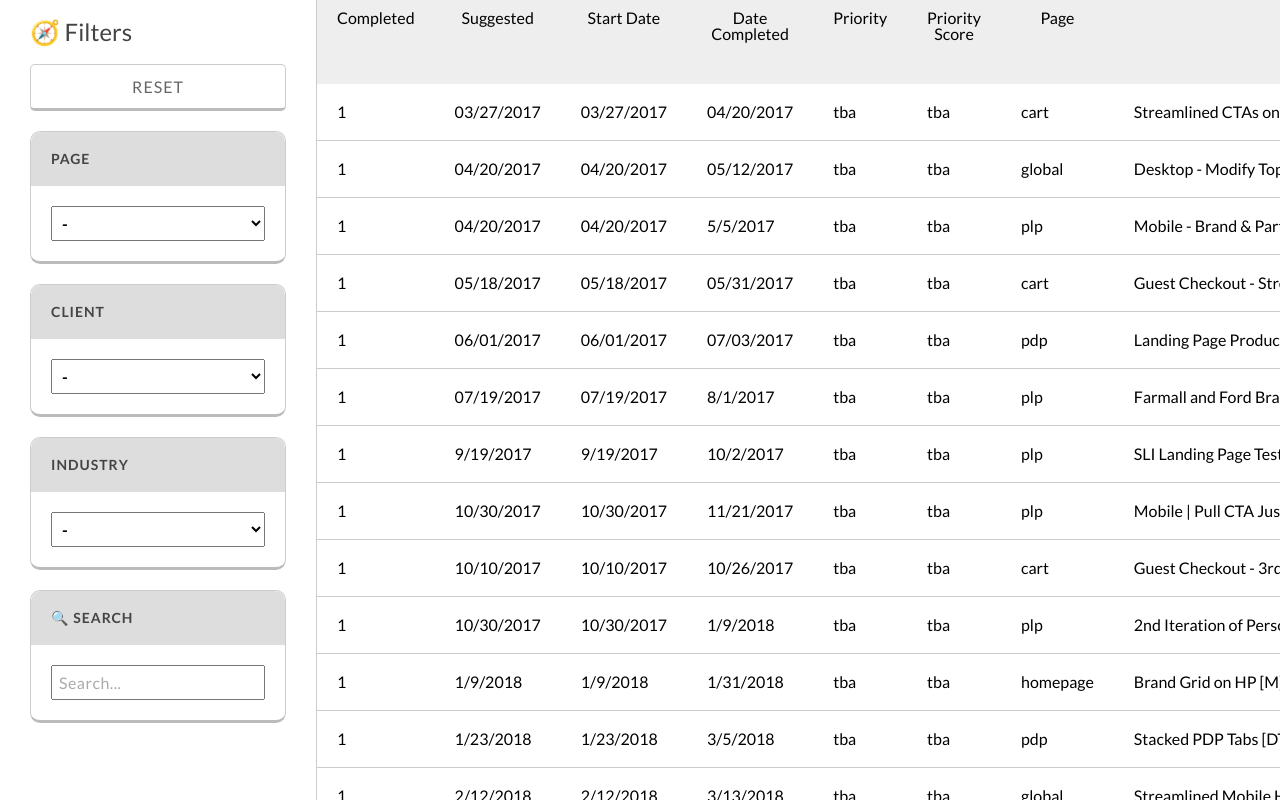
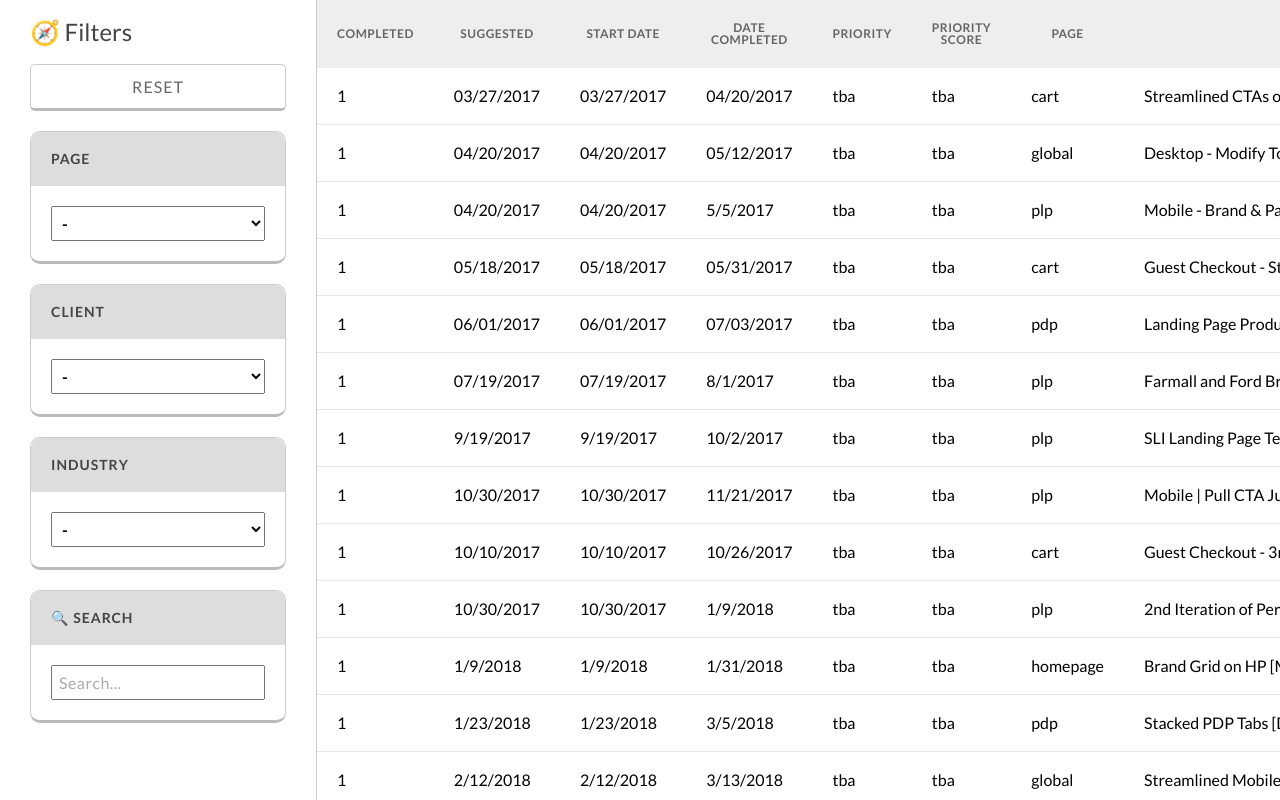
Before and after one commit to jonathantcallahan/cro-database, a React (Create React App) app in the folder cro-database-client/: page / in a window 1280 px wide. Built offline with nearby package versions, Linux system fonts and the light colour scheme.

Commit message:
styling updates

```diff
--- a/cro-database-client/src/components/App.js
+++ b/cro-database-client/src/components/App.js
@@ -89,6 +89,8 @@ class App extends React.Component {
   }
 
   sortByColumn(columnName) {
+    //column sort not working due to case conflict
+    console.log(`sorting by column ${columnName}`);
     //TODO: add secondary click to reverse sort
     this.setState({allData: this.state.allData.sort(
       function (testA, testB) {
--- a/cro-database-client/src/components/DataTable.js
+++ b/cro-database-client/src/components/DataTable.js
@@ -4,7 +4,7 @@ import styled from 'styled-components';
 //allows table to scroll
 const StyledTableWrapper = styled.div`
   overflow: auto;
-  max-height: 100vh;
+  height: 100vh;
 `
 
 const StyledTable = styled.table`
@@ -12,7 +12,7 @@ const StyledTable = styled.table`
   width: 100%;
 `
 const StyledTd = styled.td`
-  border-bottom : 1px solid #ccc;
+  border-bottom : 1px solid #e6e6e6;
   padding: 20px;
   white-space: nowrap;
 `
@@ -29,6 +29,12 @@ const StyledTr = styled.tr`
 const StyledTh = styled.th`
   padding: 10px 20px;
   cursor: s-resize;
+  text-transform: uppercase;
+  font-size: 12px;
+  vertical-align: middle;
+  font-weight: 600;
+  color: #656565;
+  letter-spacing: .5px;
 `
 
 const StyledThead = styled.thead`
--- a/cro-database-client/src/components/DropdownFilter.js
+++ b/cro-database-client/src/components/DropdownFilter.js
@@ -9,6 +9,10 @@ const StyledDropdownFilter = styled.div`
     border-radius: 10px;
     border-bottom-width: 3px;
     border-bottom-color: #bbb;
+    &:hover{
+        border-bottom-color: #888;
+    }
+    transition: border-bottom-color .2s;
 `
 const filterPadding = "20px";
 
--- a/cro-database-client/src/components/Filters.js
+++ b/cro-database-client/src/components/Filters.js
@@ -30,6 +30,7 @@ const StyledResetButton = styled.button`
     &:hover{
         border-bottom-color: #9d9d9d;
     }
+    transition: border-bottom-color .2s;
 `
 const StyledFiltersTitle = styled.span`
     font-size: 24px;
--- a/cro-database-client/src/components/Search.js
+++ b/cro-database-client/src/components/Search.js
@@ -2,6 +2,20 @@ import React from 'react';
 import styled from 'styled-components';
 
 const searchPadding = "20px";
+
+const StyledSearch = styled.div`
+    border: 1px solid #ccc;
+    display: flex;
+    flex-direction: column;
+    margin-bottom: 20px;
+    border-radius: 10px;
+    border-bottom-width: 3px;
+    border-bottom-color: #bbb;
+    &:hover{
+        border-bottom-color: #888;
+    }
+    transition: border-bottom-color .2s;
+`
 
 const StyledSearchTitle = styled.span`
     font-weight: bold;
@@ -13,16 +27,6 @@ const StyledSearchTitle = styled.span`
     text-transform: uppercase;
     color: #444;
     border-radius: 10px 10px 0px 0px;
-`
-
-const StyledSearch = styled.div`
-    border: 1px solid #ccc;
-    display: flex;
-    flex-direction: column;
-    margin-bottom: 20px;
-    border-radius: 10px;
-    border-bottom-width: 3px;
-    border-bottom-color: #bbb;
 `
 
 const StyledSearchInput = styled.input`
```
Also changed, not shown: cro-database-client/src/wiifmData.js (indentation only).
